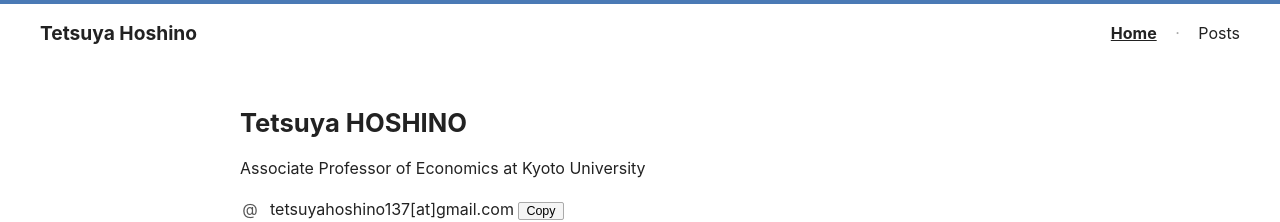
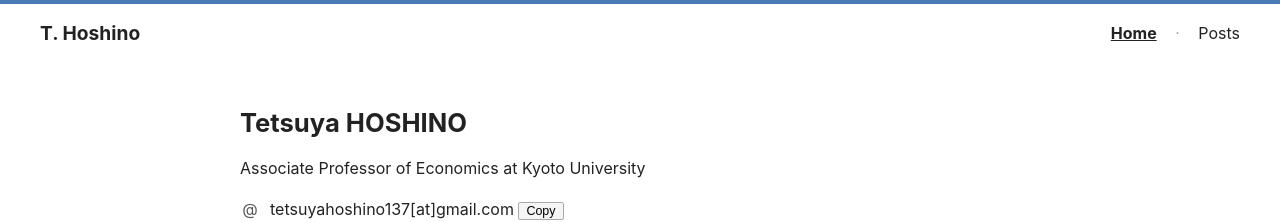
Before and after one commit to tetsuyahoshino137/tetsuyahoshino137.github.io, a Jekyll site: the page built from index.md, in a window 1280 px wide. Shown: the top 222 px of the page. Built offline with Jekyll 4.4.1, drawn with Linux system fonts in a browser that asks for light colours.

Commit message:
Update _config.yml

```diff
--- a/_config.yml
+++ b/_config.yml
@@ -4,7 +4,7 @@
 # To update papers and publications, edit index.md instead.
 # ============================================================
 
-title: "Tetsuya Hoshino"
+title: "T. Hoshino"
 name: "Tetsuya HOSHINO"
 position: "Associate Professor of Economics at Kyoto University"
 email: "tetsuyahoshino137@gmail.com"
```
